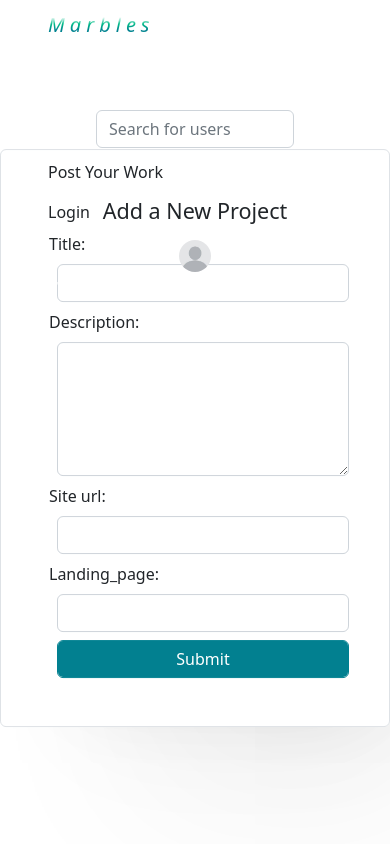
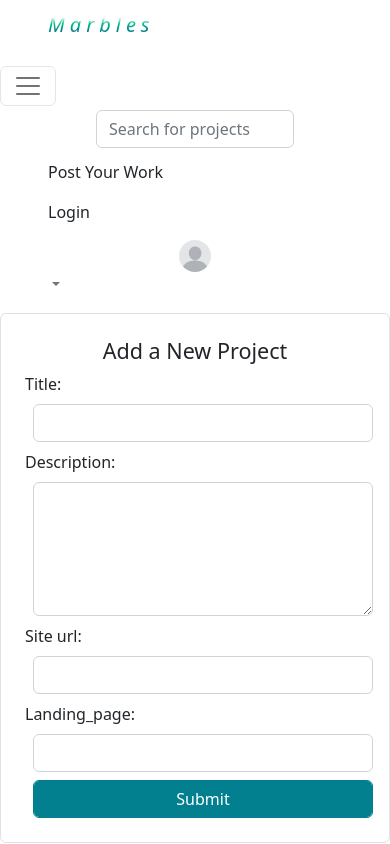
Before and after one commit to Hanan-Hussein/Awwwards, a Django app: page /sub in a window 390 px wide, after a click that opens the changed part. Run offline with Django 4.2, Linux system fonts and the light colour scheme; the visitor is signed in with stand-in values (Sample User, id 1); some libraries are stand-ins or nearby versions; some web fonts are replaced.

Commit message:
rf:mobile-added responsive to some screens

```diff
--- a/rate/forms.py
+++ b/rate/forms.py
@@ -52,3 +52,21 @@
         self.fields['description'].widget.attrs.update({'class': 'input-val m-2 form-control','rows':'5'})
         self.fields['site_url'].widget.attrs['class'] = 'input-val m-2 form-control'
         self.fields['landing_page'].widget.attrs['class'] = 'input-val m-2 form-control'
+
+class ProfileEditForm(forms.ModelForm):
+    username = forms.CharField(max_length=50)
+    email = forms.EmailField()
+    bio = forms.CharField(max_length=50,widget=forms.Textarea)
+    profilephoto = forms.ImageField()
+
+    class Meta:
+        model = Profile
+        fields = ('username', 'profilephoto', 'bio','email')
+    username.widget.attrs.update(
+        {'class': 'form-control m-2  input-val', 'placeholder': 'Username'})
+    email.widget.attrs.update(
+        {'class': 'form-control m-2  input-val', 'placeholder': 'Email'})
+    profilephoto.widget.attrs.update(
+        {'class': 'form-control m-2  input-val', 'placeholder': 'Profile Photo'})
+    bio.widget.attrs.update(
+        {'class': 'form-control m-2  input-val', 'placeholder': 'Enter bio','rows':4, 'cols':40})
--- a/rate/models.py
+++ b/rate/models.py
@@ -57,11 +57,11 @@
 
 class Ratings(models.Model):
     project = models.ForeignKey(
-        Project, related_name="ratings", on_delete=models.CASCADE,unique=True)
+        Project, related_name="ratings", on_delete=models.CASCADE)
     design = models.IntegerField(null=True)
     usability = models.IntegerField(null=True)
     content = models.IntegerField(null=True)
     user = models.ForeignKey(User, related_name="users",
-                             on_delete=models.CASCADE,unique=True)
+                             on_delete=models.CASCADE)
     def __str__(self) -> str:
         return f"Design: {self.design} Usability: {self.usability} Content: {self.content}"
--- a/rate/templates/home.html
+++ b/rate/templates/home.html
@@ -19,6 +19,7 @@
 
         </a>
         <p class="h5 pro-title my-3 ">{{pro.title}}</p>
+        <p class="text-muted">~{{pro.owner.username}}</p>
 
         </div>
        {% endfor %}
--- a/rate/templates/layout.html
+++ b/rate/templates/layout.html
@@ -17,7 +17,7 @@
   </head>
 <body>
 
-  <div class=" full-page">
+  <div class="full-page">
     {%if messages%}
     {% for message in messages%}
     <div class="alert alert-success alert-dismissible fade show" role="alert">
--- a/rate/templates/nav.html
+++ b/rate/templates/nav.html
@@ -5,7 +5,7 @@
       </p>
   </a>
 
-    <nav class="navbar navbar-expand-md navbar-dark">
+    <nav class="navbar navbar-expand-md navbar-light">
 
         <button class="navbar-toggler "  type="button" data-bs-toggle="collapse" data-bs-target="#navbarNav"`
             aria-controls="navbarNav" aria-expanded="true" aria-label="Toggle navigation">
@@ -18,7 +18,7 @@
 
     <ul class="navbar-nav mx-5 ">
         <form action="{%url 'searchResults' %}" role="search" class="mx-5 my-1">
-            <input class="form-control me-2 " type="search" placeholder="Search for users" aria-label="Search" name="name">
+            <input class="form-control me-2 " type="search" placeholder="Search for projects" aria-label="Search" name="name">
         </form>
         <li class="nav-item ">
             <a class="nav-link text-dark" href="{%url 'submit'%}">Post Your Work</a>
@@ -29,8 +29,8 @@
         <li class="nav-item dropdown ">
             <a class="nav-link dropdown-toggle" href="#" id="navbarDropdownMenuLink" role="button" data-bs-toggle="dropdown" aria-expanded="false">
               <div class="bit-img">
-                  {% if user_display.profile.profilephoto %}
-                  <img src="{{user_display.profile.profilephoto.url}}" alt="" class="img-resp">
+                  {% if user_display.profiles.profilephoto %}
+                  <img src="{{user_display.profiles.profilephoto.url}}" alt="" class="img-resp">
                   {% else %}
                   <img src="{% static "profile.jpeg"%}"  alt="" class="img-resp">
                   {% endif %}
--- a/rate/templates/profile.html
+++ b/rate/templates/profile.html
@@ -22,7 +22,7 @@
                     <div class="d-flex align-items-center justify-content-start">
                         <p class="h2 me-3">{{user_details}}</p>
                         {% if request.path == '/profile' %}
-                        <a href="">
+                        <a href="{%url 'profile_edit' %}">
                             <div class="btn btn-outline btn-sm">Edit Profile</div>
                         </a>
                         {% endif %}
@@ -53,7 +53,7 @@
                     {% if request.path == '/profile' %}
                     Posts
                     {% else %}
-                    <a href="{%url 'profile' %}" class="lead me-3 text-decoration-none text-dark">Posts </a>
+                    <a href="{%url 'profile_edit' %}" class="lead me-3 text-decoration-none text-dark">Posts </a>
                     Edit Profile
                     {% endif %}
                 </p>
@@ -63,7 +63,7 @@
                         {% for post in posts %}
                         <div class="col-md-4">
                             <div class="card" >
-                                <a href="">
+                                <a href="{%url 'details' post.id%}">
                                     <img class="card-img-top img-fluid img-responsive" src="{{post.landing_page.url}}" alt="Card image cap">
                                 </a>                            </div>
                         </div>
--- a/rate/templates/submit.html
+++ b/rate/templates/submit.html
@@ -1,11 +1,13 @@
-{% extends "layout.html" %}
+{% extends 'layout.html' %}
 {% load bootstrap5 %}
+{% load static %}
+
 {% block content %}
 {% include "nav.html" %}
 
-    <div class=" my-5">
+    <div class="d-flex justify-content-center ">
         <form enctype="multipart/form-data"
-              class="submit-form p-5 border mt-3 rounded"
+              class="submit-form p-4 border  rounded"
               method="post">
             {% csrf_token %}
             <p class="h4 text-center">Add a New Project</p>
--- a/rate/urls.py
+++ b/rate/urls.py
@@ -14,6 +14,8 @@
     path('ratings/<project_id>', views.project_ratings,name='ratings'),
     path('logout', views.logout_request, name='logout'),
     path('profile', views.profile, name='profile'),
+    path('profile/edit', views.profile_edit, name='profile_edit'),
+
 
 
 
--- a/rate/views.py
+++ b/rate/views.py
@@ -1,6 +1,6 @@
 
 from django.shortcuts import render
-from .forms import Registration, LoginForm, SubmitForm
+from .forms import Registration, LoginForm, SubmitForm, ProfileEditForm
 from django.contrib import messages
 from django.shortcuts import render, redirect
 from django.contrib.auth import login, authenticate, logout
@@ -17,7 +17,9 @@
 @login_required
 def home(request):
     projects=Project.objects.all()
-    return render(request,'home.html',context={"projects":projects})
+    user_display = request.user
+
+    return render(request,'home.html',context={"projects":projects,"user_display":user_display})
 
 def register_request(request):
     if request.method == "POST":
@@ -52,6 +54,8 @@
 
 @login_required
 def submit_request(request):
+    user_display = request.user
+
     if request.method == "POST":
         form = SubmitForm(request.POST, request.FILES)
         if form.is_valid():
@@ -69,6 +73,7 @@
     form = SubmitForm()
     context = {
         "form": form,
+        "user_display":user_display
     }
     return render(request, 'submit.html',context=context)
 
@@ -76,19 +81,23 @@
 @login_required
 def project_detail(request,id):
     projects=Project.objects.get(id=id)
+    user_display = request.user
+
     reviews = Ratings.objects.filter(project=projects)
     print(projects.title)
-    return render(request, 'details.html',context={"projects":projects,'ratings':reviews} )
+    return render(request, 'details.html',context={"projects":projects,'ratings':reviews,'user_display':user_display} )
 
 @login_required
 def project_search(request):
     projects=Project.objects.all()
     if 'name' in request.GET and request.GET['name']:
         searched_term = request.GET['name']
+        user_display = request.user
+
         searched = Project.search_project(searched_term)
         message = f"{searched_term}"
 
-        return render(request, 'search_results.html', {"message": message, 'searched': searched})
+        return render(request, 'search_results.html', {"message": message, 'searched': searched, 'user_display':user_display})
     else:
         message = "You haven't searched for any term"
         return render(request, 'search_results.html', {"message": message})
@@ -143,7 +152,41 @@
     context = {
     "user_details": current_user,
     "user_display": user_display,
-    "posts": posts
+    "posts": posts,
+    'number': len(Project.objects.all().filter(owner=request.user.id)),
+
 
     }
     return render(request,'profile.html', context=context)
+
+
+@login_required
+def profile_edit(request):
+    user_display = request.user
+
+    if request.method == 'POST':
+        form = ProfileEditForm(request.POST, request.FILES)
+        if form.is_valid():
+            username = form.cleaned_data['username']
+            email = form.cleaned_data['email']
+            bio = form.cleaned_data['bio']
+            profilephoto = form.cleaned_data['profilephoto']
+            profile = Profile.objects.get(id=request.user.id)
+            profile.profilephoto = profilephoto
+            profile.bio = bio
+            profile.save()
+            User.objects.filter(id=request.user.id).update(
+                email=email, username=username)
+            return redirect('profile')
+    current_user = request.user
+    user_profile = Profile.objects.all().filter(
+        user=current_user).first()
+    form = ProfileEditForm()
+    context = {
+        "user_details": user_display,
+        "form": form,
+        "user_display": user_display,
+        'number': len(Project.objects.all().filter(owner=request.user.id)),
+
+    }
+    return render(request, 'profile_edit.html', context=context)
--- a/static/css/main.css
+++ b/static/css/main.css
@@ -1,3 +1,28 @@
+.full-page {
+  width: 100vw !important;
+  height: 100vh !important;
+  overflow-y: scroll !important;
+  /* position: fixed !important; */
+}
+
+::-webkit-scrollbar {
+  display: none !important;
+}
+::-webkit-scrollbar {
+  display: none !important;
+}
+html {
+  scroll-behavior: smooth;
+}
+
+.scroll {
+  overflow-y: scroll !important;
+  height: 87vh !important;
+}
+
+.upload-height {
+  height: 80vh !important;
+}
 * {
   margin: 0;
   padding: 0;
@@ -36,7 +61,7 @@
 
 
 
-.submit-form {
+/* .submit-form {
   position: absolute;
   top: 50%;
   left: 50%;
@@ -50,7 +75,7 @@
     26.5px 26.5px 74.2px -44px rgba(0, 0, 0, 0.044),
     46.2px 46.2px 122.8px -44px rgba(0, 0, 0, 0.052),
     100px 100px 194px -44px rgba(0, 0, 0, 0.07);
-}
+} */
 
 /* .submit-page {
   height: 100vh !important;
@@ -185,7 +210,9 @@
   color: #000000 !important;
 
 }
-
+.label-profile {
+    display: none !important;
+}
 .bg-cover {
   position: relative;
 }
@@ -199,3 +226,9 @@
   position: relative;
   width: 10rem;
 }
+
+@media only screen and (max-width: 600px){
+  .img-div{
+    display:none
+  }
+}
```
Also changed, not shown: rate/templates/profile_edit.html (+11 -0 lines), rate/migrations/0001_initial.py.
